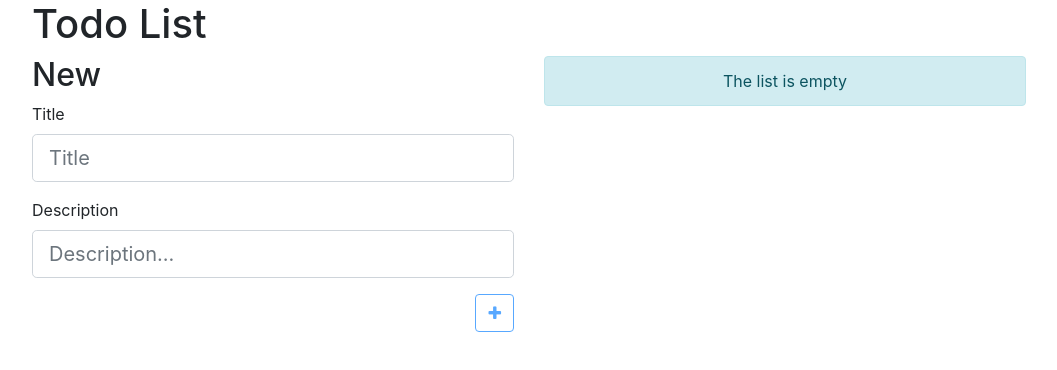
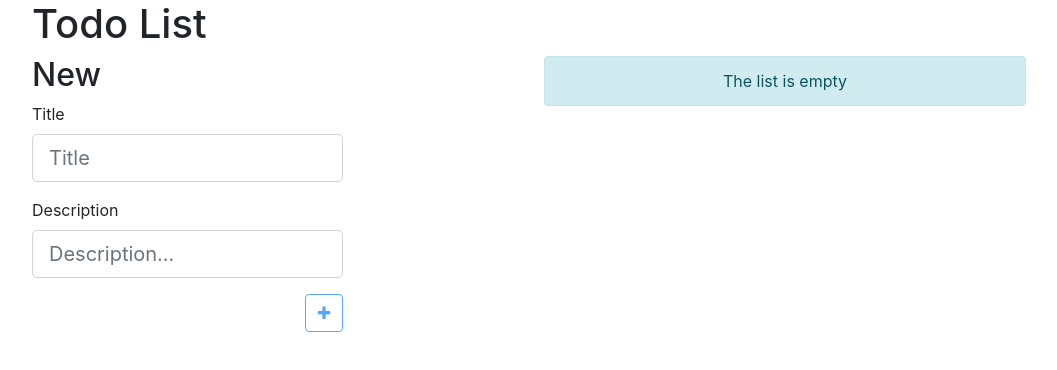
Before and after one commit to JacopoBonta/todolist, an Angular app: page / in a window 1280 px wide. Shown: the top 370 px of the page, without its empty margins (111-1168 px from the left). Built offline with nearby package versions, Linux system fonts and the light colour scheme; what angular2-fontawesome would draw is missing.

Commit message:
adjusted column size

```diff
--- a/src/app/list/list.component.html
+++ b/src/app/list/list.component.html
@@ -1,5 +1,5 @@
-<div class="row">
-  <div class="col-sm-6">
+<div class="row justify-content-between">
+  <div class="col-sm-4">
     <!-- new todo  -->
     <app-new-item (created)="updateList()"></app-new-item>
   </div>
```
